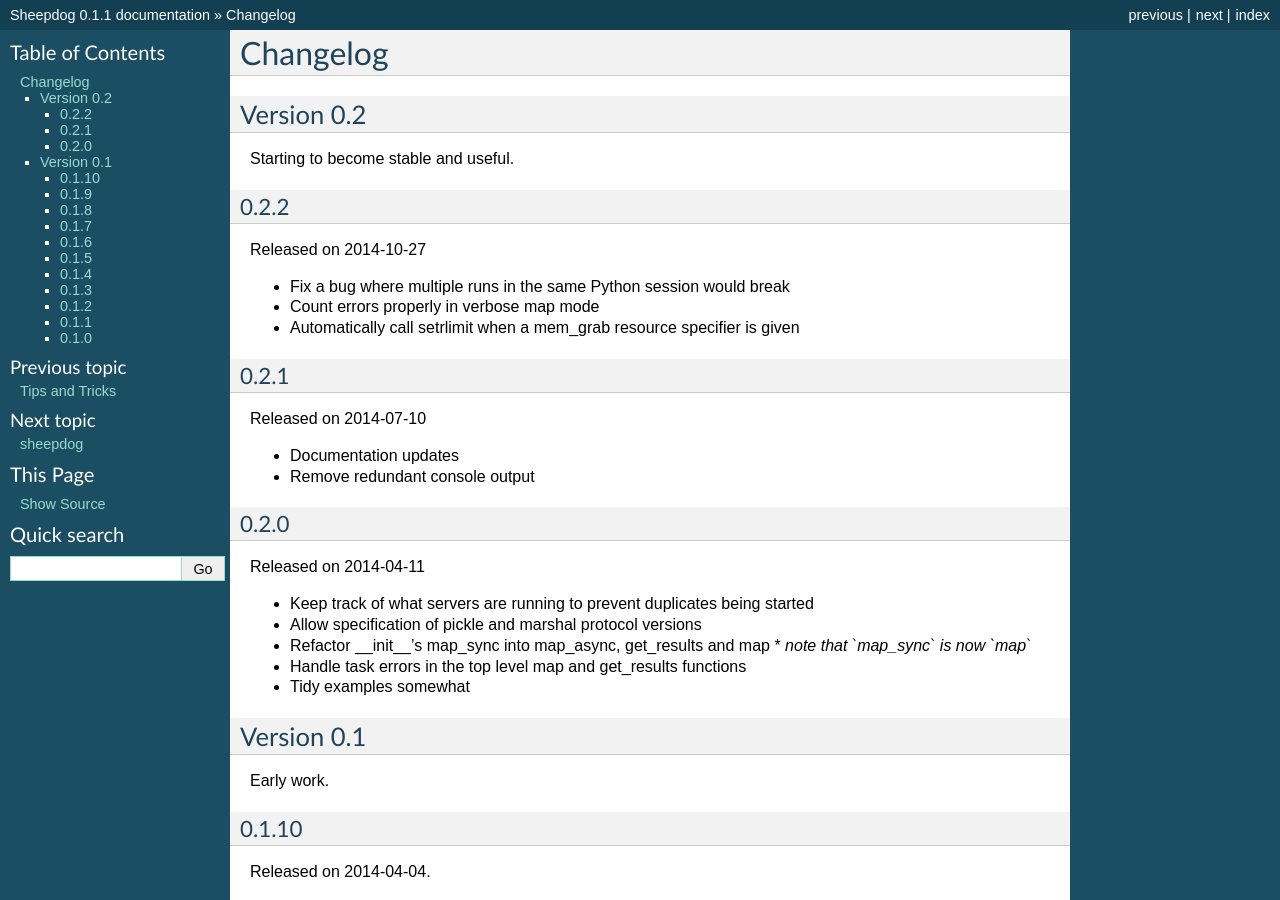
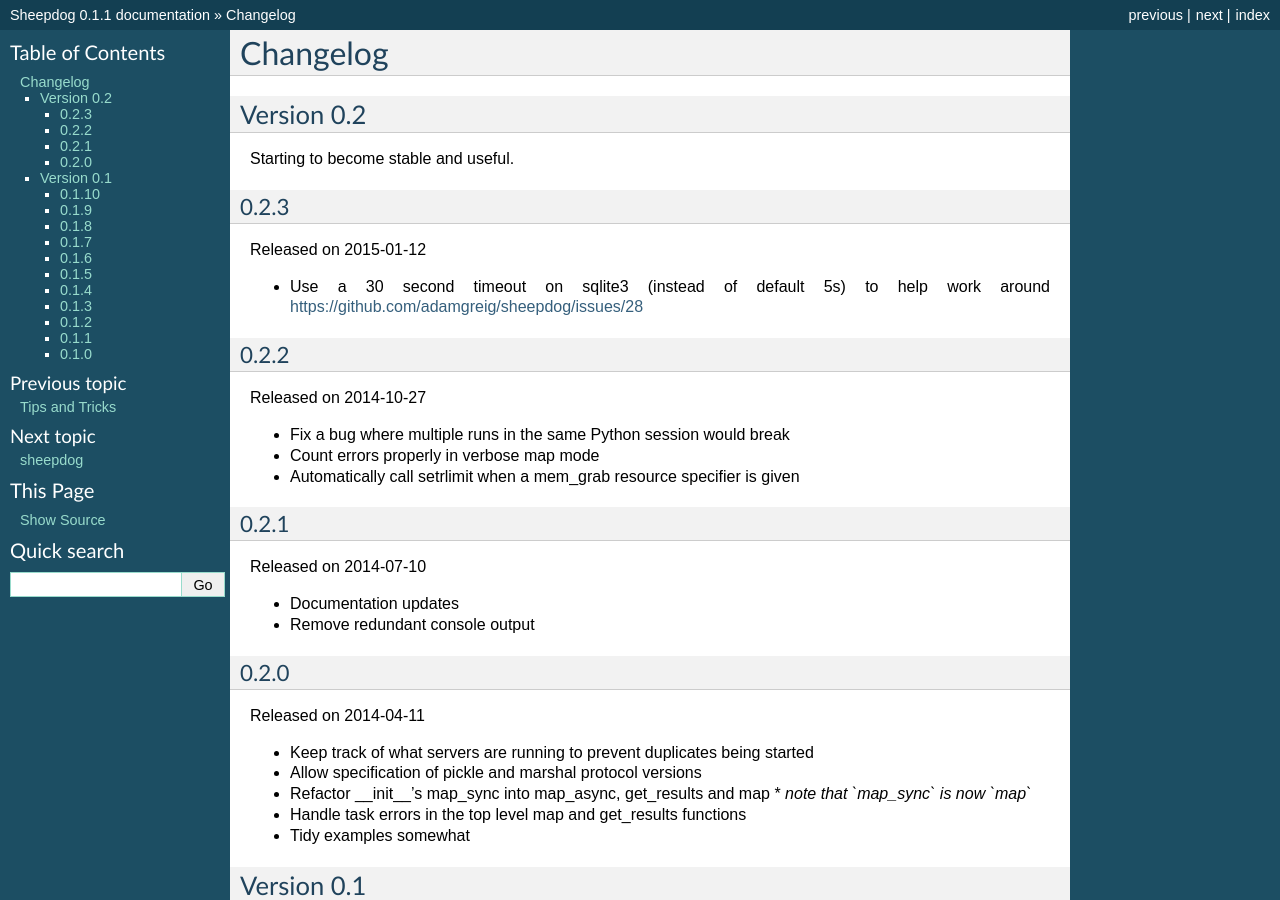
Before and after one commit to adamgreig/sheepdog, a Sphinx documentation site: the page built from docs/changelog.rst, in a window 1280 px wide and 900 px high. Built offline with Sphinx 7.4.7, drawn with Linux system fonts in a browser that asks for light colours.

Commit message:
version 0.2.3

```diff
--- a/docs/changelog.rst
+++ b/docs/changelog.rst
@@ -5,6 +5,13 @@ Version 0.2
 -----------
 
 Starting to become stable and useful.
+
+0.2.3
+^^^^^
+Released on 2015-01-12
+
+* Use a 30 second timeout on sqlite3 (instead of default 5s) to help work
+  around https://github.com/adamgreig/sheepdog/issues/28
 
 0.2.2
 ^^^^^
--- a/sheepdog/__init__.py
+++ b/sheepdog/__init__.py
@@ -19,7 +19,7 @@ Sheepdog is released under the MIT license, see the LICENSE file for details.
 from __future__ import print_function
 
 __author__ = "Adam Greig <adam@adamgreig.com>"
-__version__ = "0.2.2"
+__version__ = "0.2.3"
 __version_info__ = tuple([int(d) for d in __version__.split(".")])
 __license__ = "MIT License"
 
```
